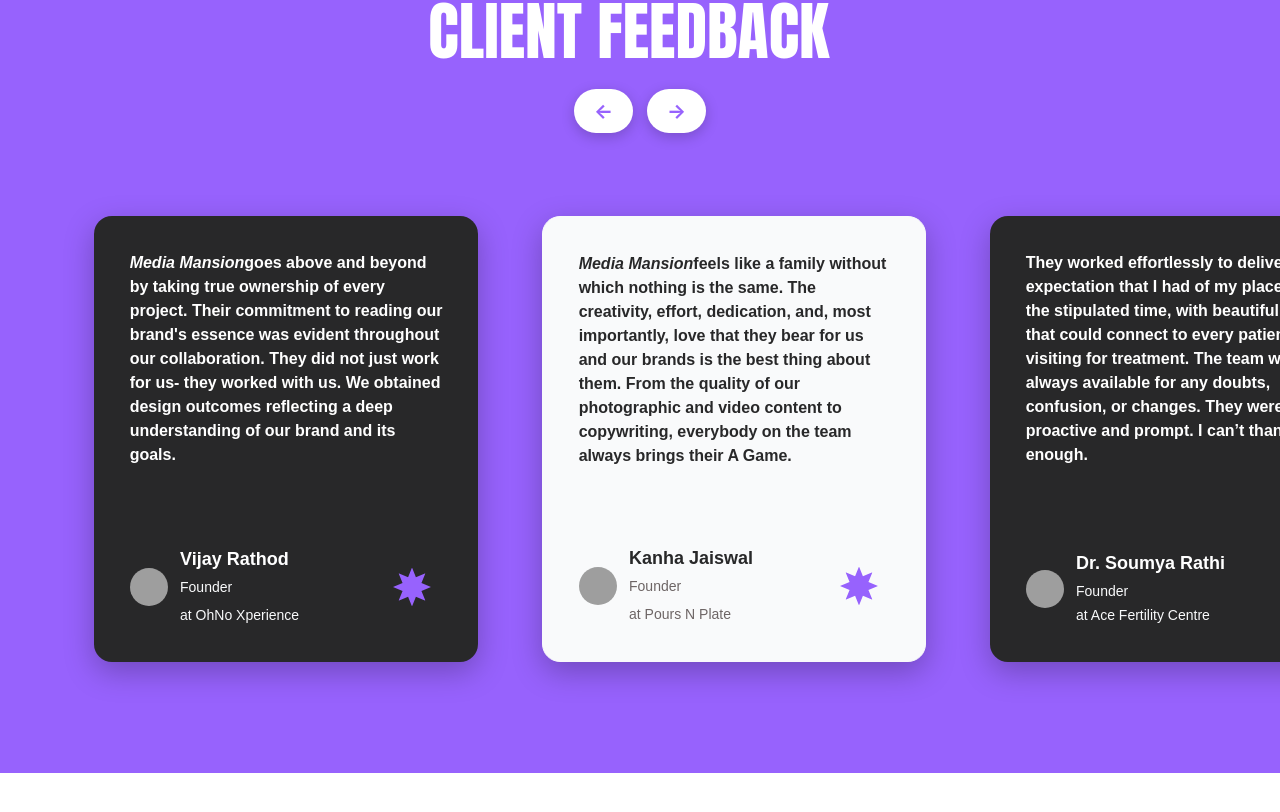
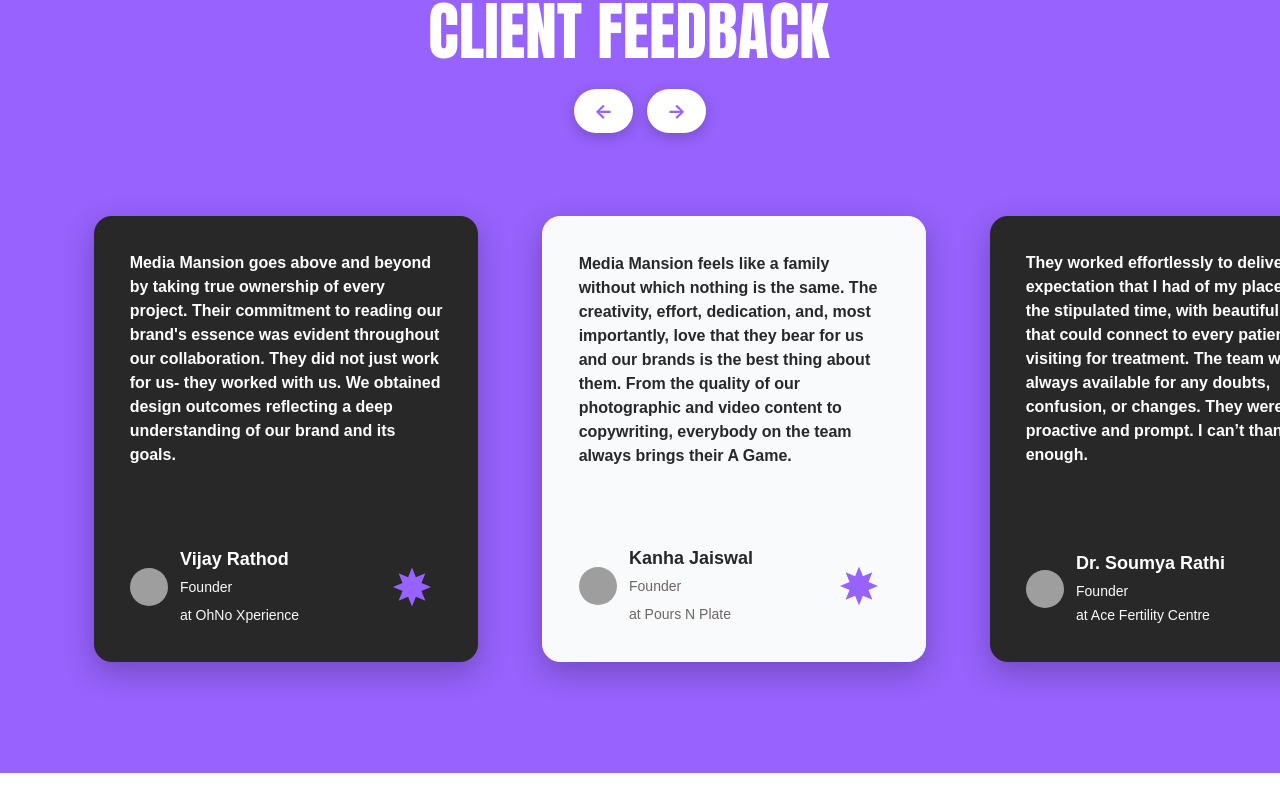
Before and after one commit to sakshamkushwah29-cmyk/media-mention, a React (Vite) app: page / in a window 1280 px wide. Shown: the part 11092-11904 px from the top of the page. Built offline with nearby package versions, Linux system fonts and the light colour scheme; grey boxes are pictures that could not be loaded; a web font is replaced by a local one.

Commit message:
Clean up feedback text formatting for Media Mansion testimonials

```diff
--- a/src/Home.jsx
+++ b/src/Home.jsx
@@ -1232,10 +1232,7 @@
                     </div>
                   </div>
                   <div className="uui-heading-xxsmall-2 text-weight-medium white">
-                    <strong>                    <em>                    Media Mansion
-</em>
-</strong>
-                    goes above and beyond by taking true ownership of every project. Their commitment to reading our brand&#39;s essence was evident throughout our collaboration. They did not just work for us- they worked with us. We obtained design outcomes reflecting a deep understanding of our brand and its goals.
+                    Media Mansion goes above and beyond by taking true ownership of every project. Their commitment to reading our brand&#39;s essence was evident throughout our collaboration. They did not just work for us- they worked with us. We obtained design outcomes reflecting a deep understanding of our brand and its goals.
                   </div>
                   <div className="uui-testimonial16_client-2">
                     <div className="uui-testimonial16_client-image-wrapper-2">
@@ -1301,10 +1298,7 @@
                     </div>
                   </div>
                   <div className="uui-heading-xxsmall-2 text-weight-medium">
-                    <strong>                    <em>                    Media Mansion
-</em>
-                    feels like a family without which nothing is the same. The creativity, effort, dedication, and, most importantly, love that they bear for us and our brands is the best thing about them. From the quality of our photographic and video content to copywriting, everybody on the team always brings their A Game.
-</strong>
+                    Media Mansion feels like a family without which nothing is the same. The creativity, effort, dedication, and, most importantly, love that they bear for us and our brands is the best thing about them. From the quality of our photographic and video content to copywriting, everybody on the team always brings their A Game.
                   </div>
                   <div className="uui-testimonial16_client-2">
                     <div className="uui-testimonial16_client-image-wrapper-2">
```
